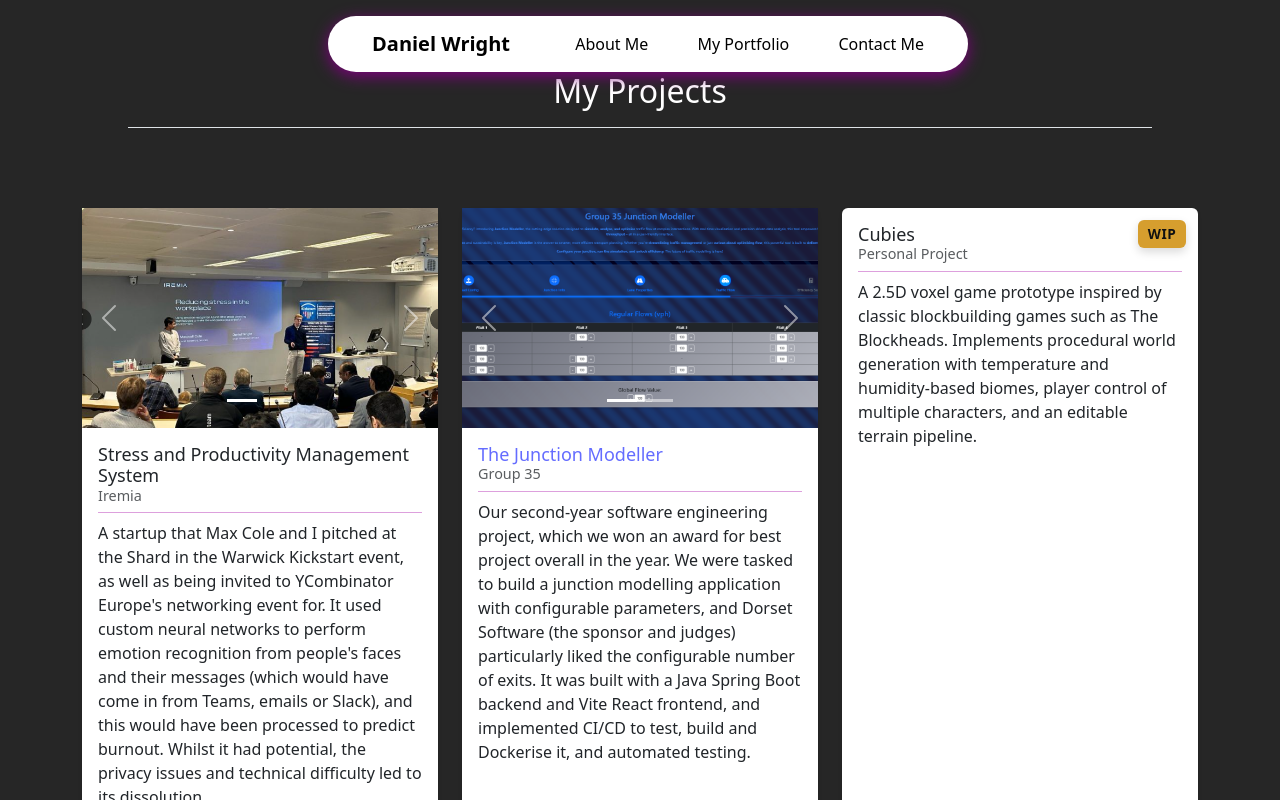
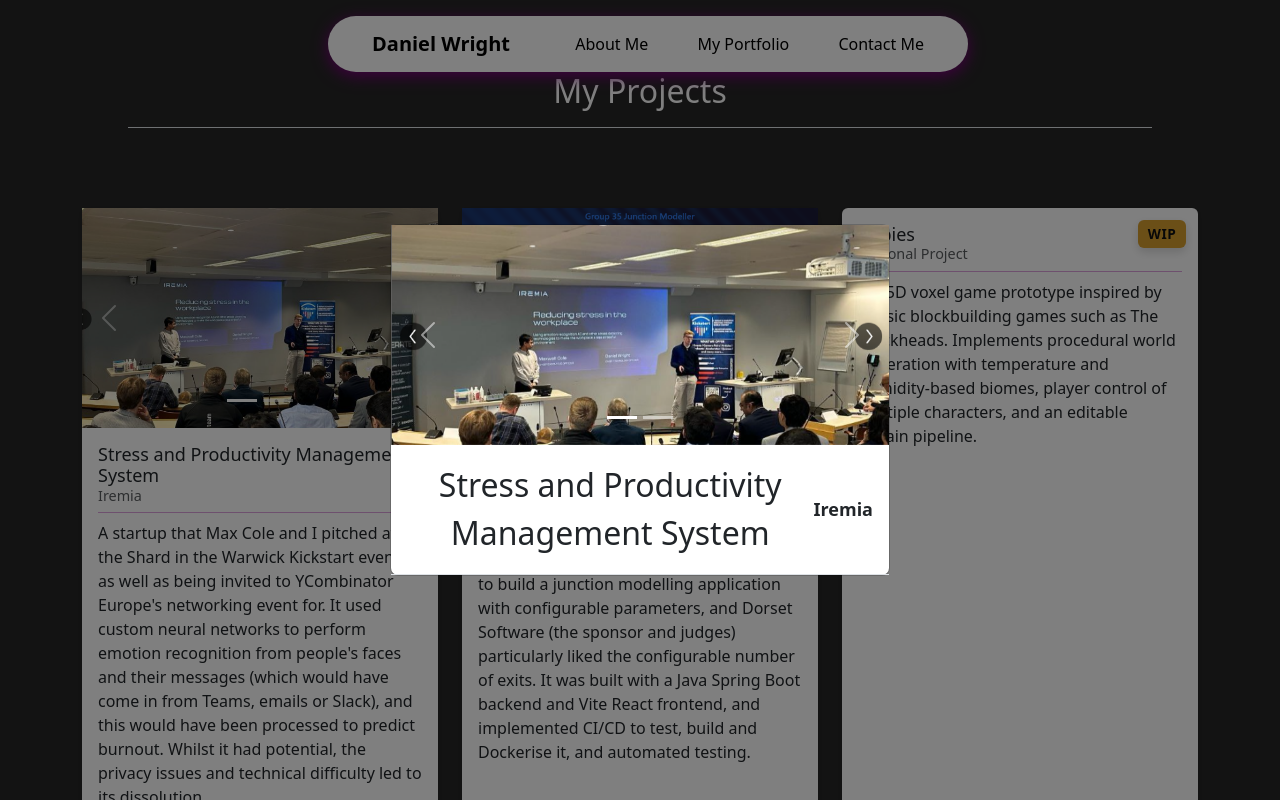
Before and after one commit to Daniel-CG-Wright/DW-Portfolio, a React (Vite) app: page / in a window 1280 px wide. Both pictures are taken after a click on the button 242 px from the left and 3045 px from the top of the page. Shown: the part 2645-3445 px from the top of the page. Built offline with nearby package versions, Linux system fonts and the light colour scheme.

Commit message:
Created modal trigger logic, need to design modal

```diff
--- a/src/components/Portfolio.tsx
+++ b/src/components/Portfolio.tsx
@@ -1,8 +1,9 @@
 
-import { type JSX } from 'react';
+import { useState, type JSX } from 'react';
 import { Container, Row, Col } from 'react-bootstrap';
 import ProjectCard from './ProjectCard';
 import type { Project } from '../types';
+import ProjectModal from './ProjectModal';
 
 /**
  * Portfolio component - lists all the projects in a responsive grid.
@@ -10,19 +11,21 @@
  * @returns {JSX.Element}
  */
 export default function Portfolio({ projects }: { projects?: Project[] } = {}): JSX.Element {
+    // For the modal display - it displays the state's project. Set to null/undefined for no project displayed.
+    const [cardViewed, setCardViewed] = useState<Project | null>(null);
     // If caller didn't supply projects, they should import their JSON and pass it in.
     // Keeping this component re-usable and testable.
     const fallback: Project[] = projects ?? [];
 
-
     return (
+        <>
             <div>
                 <h2 className="text-center border-bottom narrow-body pb-3">Featured Projects</h2>
                 <Container className="py-5">
                     <Row xs={1} md={3} className="g-4 mb-5 pt-4">
                         {fallback.filter(p => p.isFeatured).map((project) => (
                         <Col key={project.title}>
-                        <ProjectCard project={project} />
+                            <ProjectCard project={project} modalCallback={() => setCardViewed(project)} />
                         </Col>
                         ))}
                     </Row>
@@ -33,11 +36,14 @@
                     <Row xs={1} md={3} className="g-4 pt-4">
                         {fallback.filter(p => !p.isFeatured).map((project) => (
                         <Col key={project.title}>
-                        <ProjectCard project={project} />
+                            <ProjectCard project={project} modalCallback={() => setCardViewed(project)} />
                         </Col>
                         ))}
                     </Row>
                 </Container>
             </div>
+
+            <ProjectModal project={cardViewed} show={cardViewed != null} onHide={() => setCardViewed(null)} />
+        </>
     );
 }
--- a/src/components/ProjectCard.tsx
+++ b/src/components/ProjectCard.tsx
@@ -9,26 +9,26 @@
 * @param {{project: Project}} props
 * @returns {JSX.Element}
 */
-export default function ProjectCard({ project }: { project: Project }): JSX.Element {
-  const hasImages = Array.isArray(project.images) && project.images.length > 0;
+export default function ProjectCard({ project, modalCallback }: { project: Project; modalCallback: () => void; }): JSX.Element {
+  const images = project?.images ?? [];
 
   return (
-    <Card className="h-100 shadow-sm project-card">
+    <Card onClick={modalCallback} className="h-100 shadow-sm project-card">
       {/* Top media area (image carousel or placeholder). The media wrapper is position:relative so the ribbon can attach to it. */}
       <div className="project-card-media">
         {project.indev ? (
           <span className="ribbon" aria-hidden="true">WIP</span>
         ) : null}
 
-        {hasImages && (
+        {images.length > 0 && (
           <Carousel
-            indicators={project.images!.length > 1}
-            controls={project.images!.length > 1}
+            indicators={images.length > 1}
+            controls={images.length > 1}
             interval={4000}
             className="project-card-carousel"
             aria-label={`${project.title} images`}
           >
-            {project.images!.map((src, i) => (
+            {images.map((src, i) => (
               <Carousel.Item key={i}>
                 {/* eslint-disable-next-line jsx-a11y/img-redundant-alt */}
                 <img src={src} alt={`${project.title} screenshot ${i + 1}`} loading="lazy" />
--- /dev/null
+++ b/src/components/ProjectModal.tsx
@@ -0,0 +1,44 @@
+import type { JSX } from "react";
+import type { Project } from "../types";
+import { Carousel, Modal } from "react-bootstrap";
+
+/**
+ * Modal component for projects - allows for expanding project to view on main screen.
+ */
+export default function ProjectModal({ project, show, onHide }: { project: Project | null; show: boolean; onHide: () => void; }): JSX.Element
+{
+    const images = project?.images ?? [];
+    console.log(project);
+    return (
+        <>
+            {project &&
+                <Modal show={show} onHide={onHide} centered>
+                    {images.length > 0 && (
+                        <Carousel
+                            indicators={images.length > 1}
+                            controls={images.length > 1}
+                            interval={4000}
+                            className="project-card-carousel"
+                            aria-label={`${project.title} images`}
+                        >
+                            {images.map((src, i) => (
+                            <Carousel.Item key={i}>
+                                {/* eslint-disable-next-line jsx-a11y/img-redundant-alt */}
+                                <img src={src} alt={`${project.title} screenshot ${i + 1}`} loading="lazy" />
+                            </Carousel.Item>
+                            ))}
+                        </Carousel>
+                    )}
+                    <Modal.Header>
+                        <Modal.Title as="h2">
+                            {project.title}
+                        </Modal.Title>
+                        <Modal.Title as="h4" className="subtitle">
+                            {project.organisation ?? "Personal Project"}
+                        </Modal.Title>
+                    </Modal.Header>
+                </Modal>
+            }
+        </>
+    )
+}
```
Lines whose indentation alone changed are shown as unchanged.
